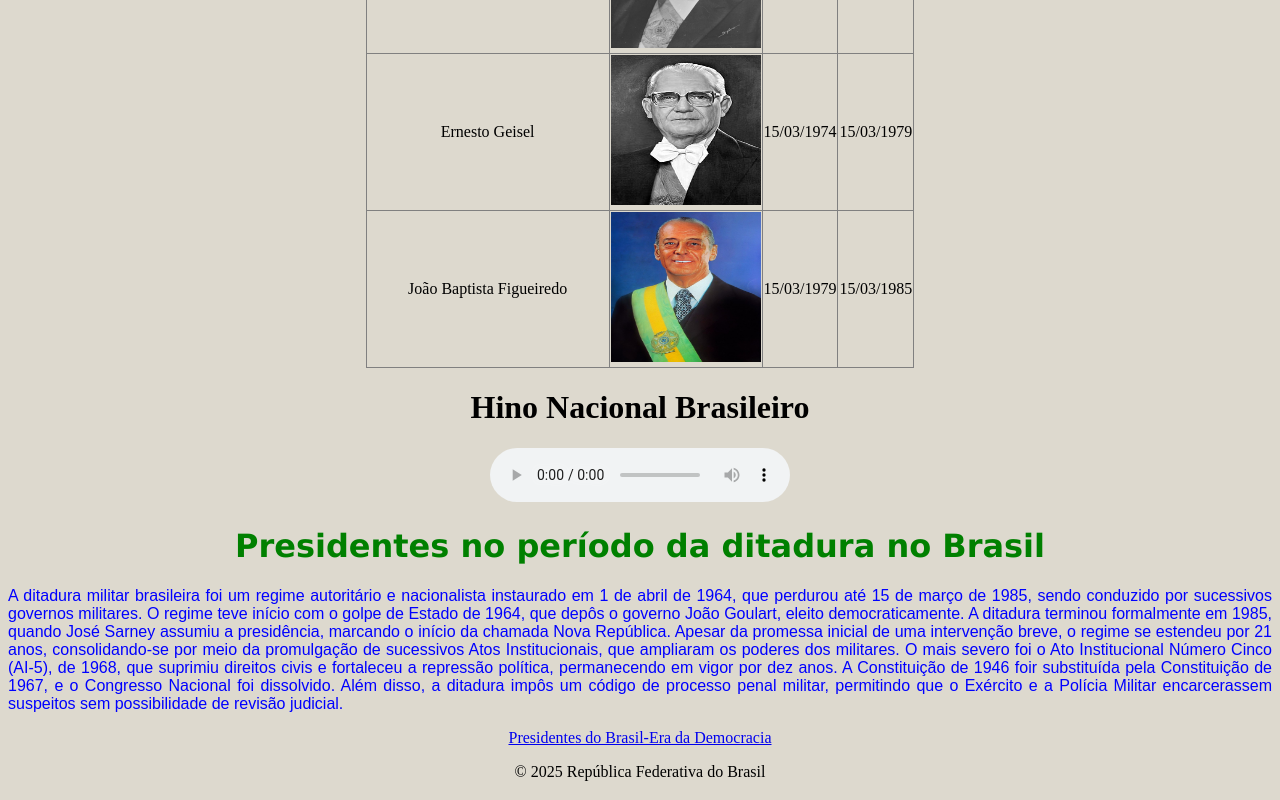
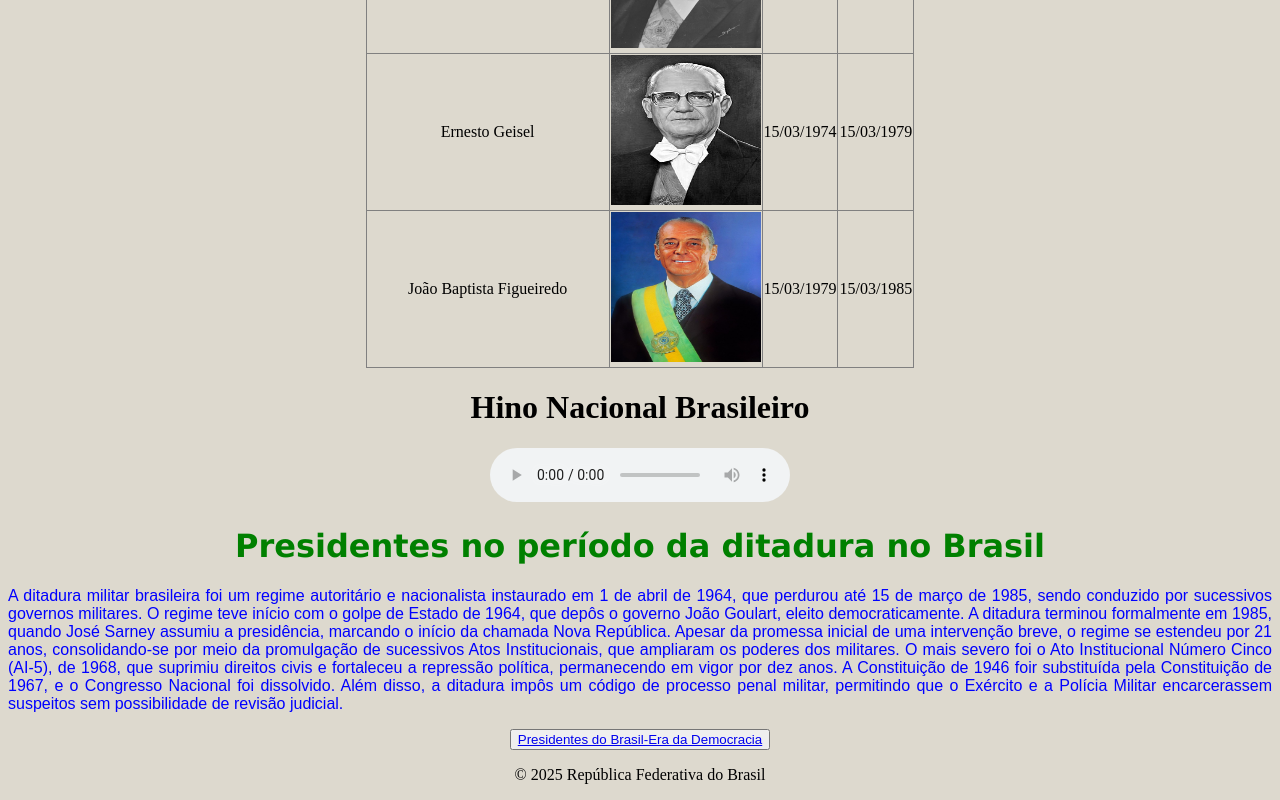
Before and after one commit to ypriscilacodes/Presidentes-do-Brasil, a plain HTML site: page index.html in a window 1280 px wide. Shown: the part 566-1366 px from the top of the page. Drawn offline with Linux system fonts and the light colour scheme.

Commit message:
Update index.html

```diff
--- a/index.html
+++ b/index.html
@@ -4,6 +4,7 @@
     <meta charset="UTF-8">
     <meta name="viewport" content="width=device-width, initial-scale=1.0">
     <title>Presidentes do Brasil</title>
+    <link rel="stylesheet" href="style.css">
 </head>
 <body>
     <style>
@@ -74,8 +75,8 @@
            substituída pela Constituição de 1967, e o Congresso Nacional foi dissolvido. Além disso, a ditadura impôs um código de processo penal
            militar, permitindo que o Exército e a Polícia Militar encarcerassem suspeitos sem possibilidade de revisão judicial.</p>
 
-           <a href="democracia.html">Presidentes do Brasil-Era da Democracia</a>
-
+           <button><a href="democracia.html">Presidentes do Brasil-Era da Democracia</a>
+           </button>
            <footer>
             <p>&copy; 2025 República Federativa do Brasil</p>
            </footer>
```
